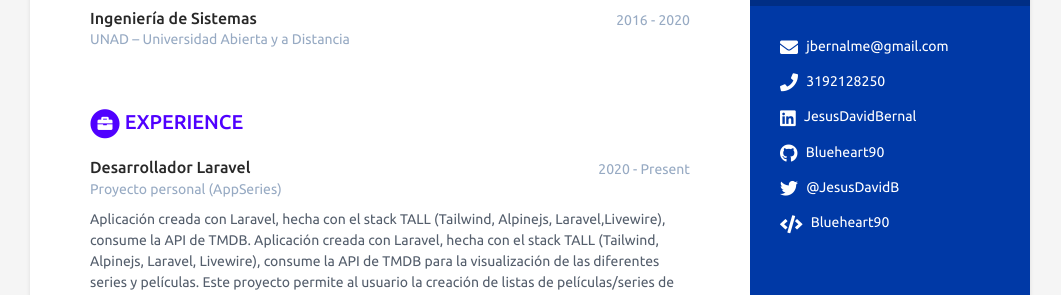
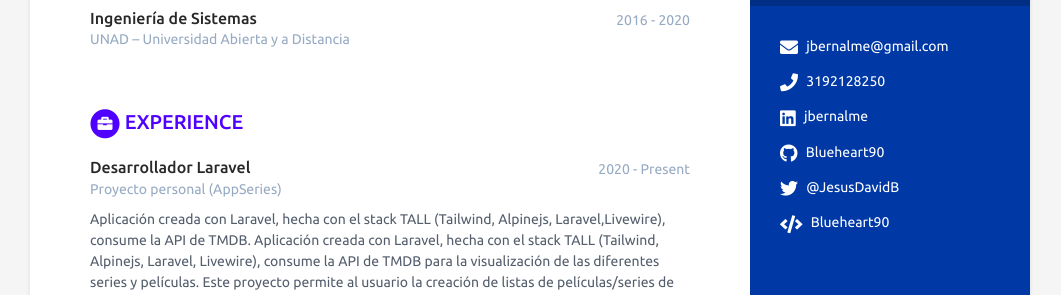
Before and after one commit to BC-MAY-21-RN/scorecard-Blueheart90, a Jekyll site: the page built from index.html, in a window 1280 px wide. Shown: the part 415-710 px from the top of the page, without its empty margins (110-1171 px from the left). Built offline with Jekyll 4.4.1, drawn with Linux system fonts in a browser that asks for light colours.

Commit message:
Update data.yml

```diff
--- a/_data/data.yml
+++ b/_data/data.yml
@@ -15,7 +15,7 @@ sidebar:
   email: jbernalme@gmail.com
   phone: 3192128250
   website: # No agregar http://
-  linkedin: JesusDavidBernal
+  linkedin: jbernalme
   github: Blueheart90
   gitlab:
   bitbucket:
```
